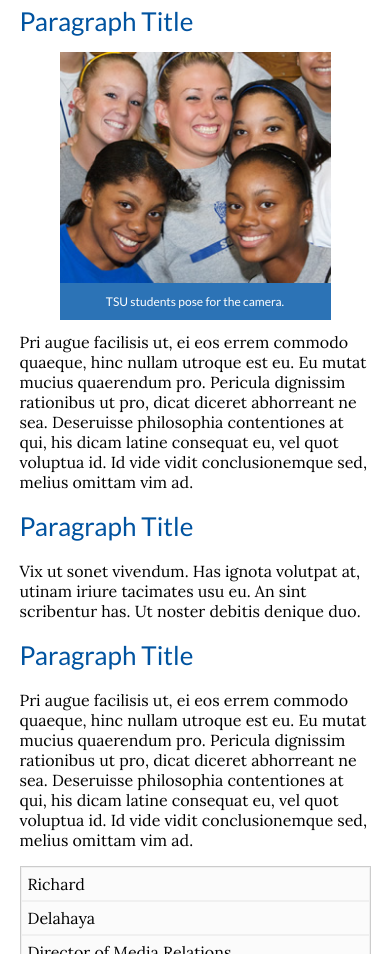
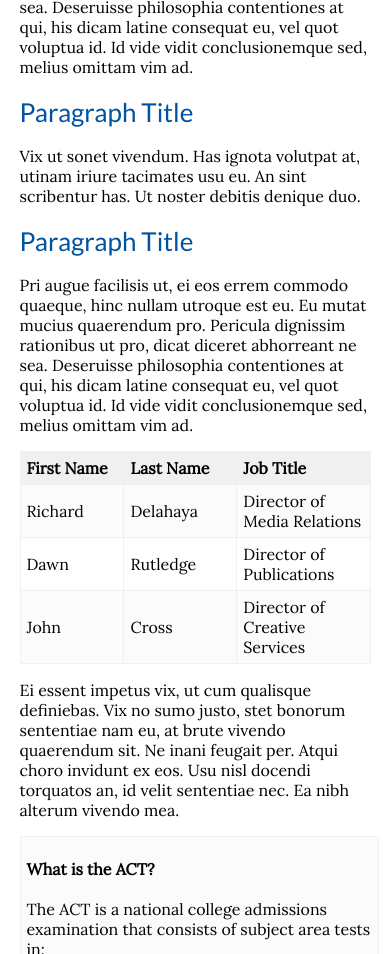
Before and after one commit to tjennette/tnstate.edu, a plain HTML site: page interior.html in a window 390 px wide. Shown: the part 1046-2000 px from the top of the page. Drawn offline with nearby package versions, Linux system fonts and the light colour scheme; a script that the page names is missing.

Commit message:
Left Navigations adjustments made to interior pages. Minor restructuring of the left hand navigation and breadcrumbs. Minor adjustments made to tables to better align them to a responsive layout.

```diff
--- a/interior.html
+++ b/interior.html
@@ -16,37 +16,7 @@
 		<!-- START STYLESHEETS -->
 		<link rel="stylesheet" href="http://fonts.googleapis.com/css?family=Lato:400,700,400italic,700italic|Merriweather:300,300italic|Lora:400,400italic" /> <!-- Lato, Merriweather, & Lora fonts Google Web Fonts -->
 		<link rel="stylesheet" href="redesign/flair/css/testing.css" />
-		<!-- [if !IE]><!-->
-		<style>
-		@media
-		only screen and (max-width: 64em) {
-			table, thead, tbody, th, td, tr {
-				display: block;
-			}
-			thead tr {
-				position: absolute;
-				top: -9999em;
-				left: -9999em;
-			}
-			tr { border: 1px solid #ccc; }
-			tr + tr { border-top: none; }
-			td {
-				border: none;
-				border-bottom: 1px solid #eee;
-				position: relative;
-			}
-			td:before {
-				position: absolute;
-				float: left;
-				top: .375em;
-				left: .375em;
-				width: 45%;
-				padding-right: 0.625em;
-				white-space: nowrap;
-			}
-		}
-		</style>
-		<!-- <! [endif]-->
+
 
 		<!-- START SCRIPTS -->
 		<!-- REPLACE WITH CUSTOM MODERNIZR FILE BEFORE GOING LIVE, CURRENT FILE IS FOR DEVELOPMENT ONLY -->
@@ -126,11 +96,13 @@
 				</ul>
 
 				<!-- PAGE NAVIGATION -->
-				<div class="left-toggle"><span class="toggle-title">Sample Text</span><img src="redesign/images/svg/hamburger.svg" /></div>
+				<div class="left-toggle">
+					<span class="toggle-title">Sample Text</span><a href="#" class="toggle-side"><img src="redesign/images/svg/hamburger.svg" /></a>
+				</div>
 				<section class="side-nav">
 					<nav>
 						<ul>
-							<li><a href="#" class="mainitem">About TSU</a></li>
+							<li class="mainitem"><a href="#">About TSU</a></li>
 							<li><a href="#">Fast Facts</a></li>
 							<li><a href="#">Our People</a></li>
 							<li><a href="#">Our Mission</a>
@@ -164,29 +136,29 @@
 					<p>Vix ut sonet vivendum. Has ignota volutpat at, utinam iriure tacimates usu eu. An sint scribentur has. Ut noster debitis denique duo.</p>
 					<h2>Paragraph Title</h2>
 					<p>Pri augue facilisis ut, ei eos errem commodo quaeque, hinc nullam utroque est eu. Eu mutat mucius quaerendum pro. Pericula dignissim rationibus ut pro, dicat diceret abhorreant ne sea. Deseruisse philosophia contentiones at qui, his dicam latine consequat eu, vel quot voluptua id. Id vide vidit conclusionemque sed, melius omittam vim ad.</p>
-					<table>
+					<table width="900px">
 						<thead>
 							<tr>
-								<th>First Name</th>
-								<th>Last Name</th>
-								<th>Job Title</th>
+								<th width="300px">First Name</th>
+								<th width="300px">Last Name</th>
+								<th width="300px">Job Title</th>
 							</tr>
 						</thead>
 						<tbody>
 							<tr>
-								<td>Richard</td>
-								<td>Delahaya</td>
-								<td>Director of Media Relations</td>
+								<td width="300px">Richard</td>
+								<td width="300px">Delahaya</td>
+								<td width="300px">Director of Media Relations</td>
 							</tr>
 							<tr>
-								<td>Dawn</td>
-								<td>Rutledge</td>
-								<td>Director of Publications</td>
+								<td width="300px">Dawn</td>
+								<td width="300px">Rutledge</td>
+								<td width="300px">Director of Publications</td>
 							</tr>
 							<tr>
-								<td>John</td>
-								<td>Cross</td>
-								<td>Director of Creative Services</td>
+								<td width="300px">John</td>
+								<td width="300px">Cross</td>
+								<td width="300px">Director of Creative Services</td>
 							</tr>
 						</tbody>
 					</table>
--- a/redesign/flair/scss/interior/_interior.scss
+++ b/redesign/flair/scss/interior/_interior.scss
@@ -137,6 +137,10 @@
 					background: $twoforty-grey;
 					font-weight: bold;
 				}
+
+				@media (min-width: 64em) {
+					overflow: scroll;
+				}
 			}
 
 			h1, h2, h3, h4, h5, h6 {
--- a/redesign/flair/scss/interior/_leftnav.scss
+++ b/redesign/flair/scss/interior/_leftnav.scss
@@ -66,6 +66,27 @@
 					}
 				}
 
+				.mainitem {
+
+					a {
+						background-color: $light-grey-gradient;
+						@include transition (background-color, 0.5s, ease);
+
+						@media (min-width: 64.0625em) {
+							background-color: white;
+							@include transition (background-color, 0.5s, ease);
+						}
+
+						&:hover {
+							background-color: $ghost-grey;
+
+							@media (min-width: 64.0625em) {
+								background-color: white;
+							}
+						}
+					}
+				}
+
 				ul {
 					border: none;
 					background-color: $twoforty-grey;
@@ -116,24 +137,6 @@
 						}
 					}
 				}
-
-				.mainitem {
-					background-color: $light-grey-gradient;
-					@include transition (background-color, 0.5s, ease);
-
-					@media (min-width: 64.0625em) {
-						background-color: white;
-						@include transition (background-color, 0.5s, ease);
-					}
-
-					&:hover {
-						background-color: $ghost-grey;
-
-						@media (min-width: 64.0625em) {
-							background-color: white;
-						}
-					}
-				}
 			}
 		}
 	}
--- a/redesign/scripts/testing.js
+++ b/redesign/scripts/testing.js
@@ -80,23 +80,25 @@
 
 // MOBILE NAVIGATION TOGGLE for INTERIOR LEFT NAV
 	// hide mobile nav if screen is smaller than 640px
-//	if ($(window).width() <= 1024) {
-//		$('section.side-nav').hide();
-//	}
+	if ($(window).width() <= 1024) {
+		$('section.side-nav').hide();
+	}
 	// hide or show mobile nav if screen is resized
-//	$(window).resize(function(){
-//		if ($(window).width() > 640) {
-//			$('#site-header').show();
-//		}
-//	});
+	$(window).resize(function(){
+		if ($(window).width() > 1024) {
+			$('section.side-nav').show();
+		}
+	});
 	// toggle mobile nav with '.mobile-header'
-//	$('.toggle-mobile').click(function(){
-//		if ($('#site-header').is(':hidden')){
-//			$('#site-header').slideDown();
-//		} else {
-//			$('#site-header').slideUp();
-//		}
-//	});
+	$('.toggle-side').click(function(){
+		if ($('section.side-nav').is(':hidden')){
+			$('section.side-nav').slideDown();
+		} else {
+			$('section.side-nav').slideUp();
+		}
+	});
+	// label properly
+	$('span.toggle-title').html($('li.mainitem').html());
 
 // On Page Load Success
 	jQuery(document).ready(function($){
```
Also changed, not shown: redesign/scripts/min/testing-min.js (+1 -1 lines), redesign/flair/css/testing.css.
